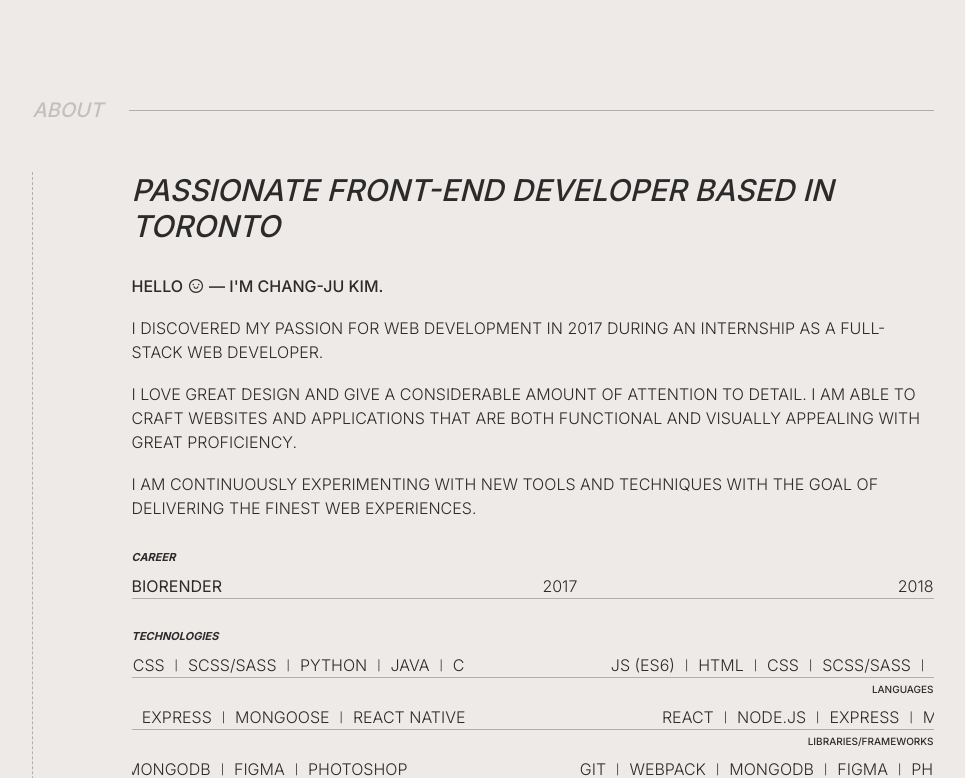
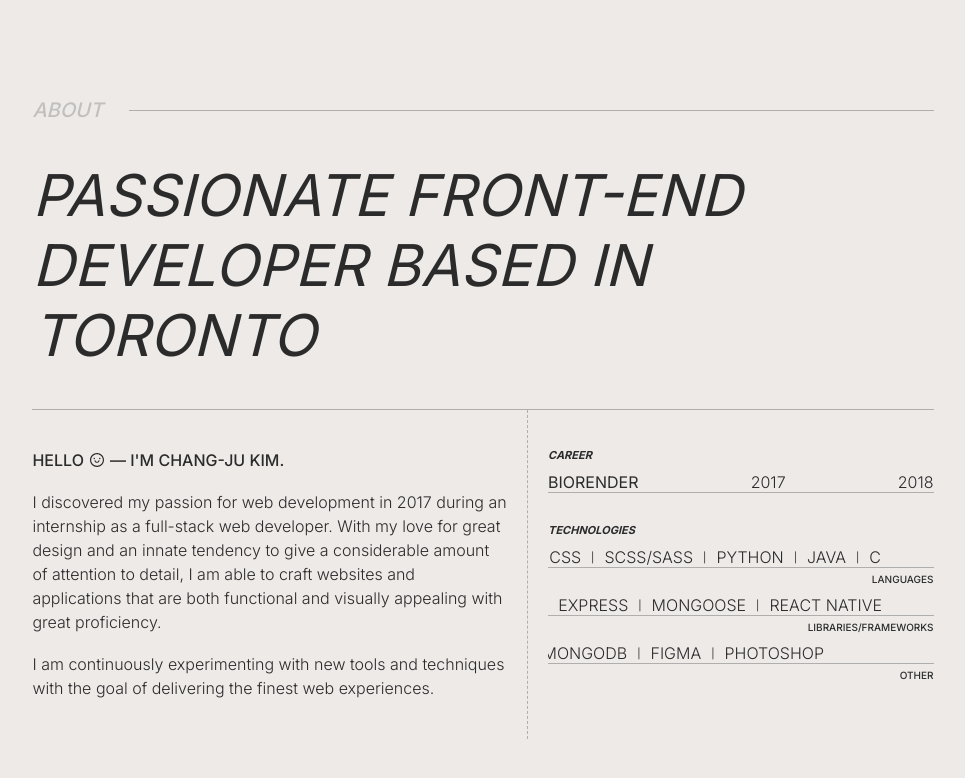
Before and after one commit to cjoak1028/portfolio-v1, a React (Create React App) app: page / in a window 1280 px wide. Shown: the part 802-1580 px from the top of the page, without its empty margins (157-1122 px from the left). Built offline with nearby package versions, Linux system fonts and the light colour scheme.

Commit message:
Restructured layout of about section

```diff
--- a/src/App.module.css
+++ b/src/App.module.css
@@ -3,6 +3,7 @@
     bottom: 0px;
     right: clamp(2rem, 6vw, 10rem);
     display: none;
+    text-transform: uppercase;
 }
 
 .contact {
--- a/src/components/About/About.js
+++ b/src/components/About/About.js
@@ -7,27 +7,26 @@ const About = () => {
   return (
     <div className={`${styles.about}`}>
       <h3>PASSIONATE FRONT-END DEVELOPER BASED IN TORONTO</h3>
-      <div className={styles["about-text"]}>
-        <p className={`${styles.intro} flex flex-ai-c`}>
-          HELLO <AiOutlineSmile className={styles.smiley} /> &#8212; I'M
-          CHANG-JU KIM.
+      <div className={styles["about__content"]}>
+        <div className={styles["about__me"]}>
+          <p className={`${styles.greeting} flex flex-ai-c`}>
+            Hello <AiOutlineSmile className={styles["smiley-icon"]} /> &#8212;
+            I'm Chang-Ju Kim.
           </p>
           <p>
-          I DISCOVERED MY PASSION FOR WEB DEVELOPMENT IN 2017 DURING AN
-          INTERNSHIP AS A FULL-STACK WEB DEVELOPER.
+            I discovered my passion for web development in 2017 during an
+            internship as a full-stack web developer. With my love for great design and
+            an innate tendency to give a considerable amount of attention to detail, I am able to
+            craft websites and applications that are both functional and
+            visually appealing with great proficiency.
           </p>
           <p>
-          I LOVE GREAT DESIGN AND GIVE A CONSIDERABLE AMOUNT OF ATTENTION TO
-          DETAIL. I AM ABLE TO CRAFT WEBSITES AND APPLICATIONS THAT ARE BOTH
-          FUNCTIONAL AND VISUALLY APPEALING WITH GREAT PROFICIENCY.
-        </p>
-        <p>
-          I AM CONTINUOUSLY EXPERIMENTING WITH NEW TOOLS AND TECHNIQUES WITH THE
-          GOAL OF DELIVERING THE FINEST WEB EXPERIENCES.
+            I am continuously experimenting with new tools and techniques with
+            the goal of delivering the finest web experiences.
           </p>
         </div>
-      <div className={styles["experience-container"]}>
-        <div className={styles["work-experience"]}>
+        <div className={styles["about__experience"]}>
+          <div className={styles["about__career"]}>
             <h4>Career</h4>
             <div className="flex flex-jc-sb">
               <p className={styles.company}>BioRender</p>
@@ -35,7 +34,7 @@ const About = () => {
               <p className={styles.year}>2018</p>
             </div>
           </div>
-        <div className={styles["technologies"]}>
+          <div className={styles["about__tech"]}>
             <h4>Technologies</h4>
             <div className={styles["tech-category"]}>
               <div
@@ -182,6 +181,7 @@ const About = () => {
             </div>
           </div>
         </div>
+      </div>
       <div className={styles.transition}>
         <p>CHECK OUT SOME OF MY WORK </p>
         <BsArrowDownShort className={styles["arrow-icon"]} />
--- a/src/components/About/About.module.css
+++ b/src/components/About/About.module.css
@@ -1,42 +1,61 @@
 .about {
     display: flex;
     flex-direction: column;
-    border-left: 1px dashed var(--c-sub);
-    padding-left: calc(10% + 0.8rem);
-    /* width: 70%; */
 }
 
 .about h3 {
-    font-weight: var(--fw-medium);
-    font-size: clamp(2rem, 2.5vw, 3rem);
-    /* font-size: 3rem; */
-    margin-bottom: 3rem;
+    font-weight: var(--fw-regular);
+    font-size: clamp(3rem, 4.5vw, 6rem);
     font-style: italic;
+    padding: clamp(2rem, 3vw, 4rem) 0;
+    border-bottom: 1px solid var(--c-sub);
 }
 
-.about p, .skill {
+.about__content {
+    display: flex;
+    flex-direction: column;
+}
+
+.about__me, .about__experience {
+    padding: clamp(2rem, 3vw, 4rem) 0;
+}
+
+.smiley-icon {
+    margin: 0 .5rem;
+}
+
+.greeting {
+    font-weight: var(--fw-medium) !important;
+    text-transform: uppercase;
+    margin-bottom: 1rem;
+}
+
+.about__content p, .skill {
     font-weight: var(--fw-light);
     font-size: clamp(1.4rem, 1.8vw, 1.6rem);
+}
+
+.about__content {
+    margin-bottom: clamp(10rem, 15vw, 20rem);
+}
+
+.about__me {
+    border-bottom: 1px dashed var(--c-sub);
+}
+
+.about__me p {
     line-height: clamp(2rem, 2.2vw, 2.4rem);
 }
 
-.about-text {
-    margin-bottom: 3rem;
-}
-
-.about-text p:not(:last-child) {
+.about__me p:not(:last-child) {
     margin-bottom: 1.8rem;
 }
 
-.intro {
-    font-weight: var(--fw-medium) !important;
+.about__experience {
+    text-transform: uppercase;
 }
 
-.smiley {
-    margin: 0 .5rem;
-}
-
-.work-experience {
+.about__career {
     border-bottom: 1px solid var(--c-sub);
     margin-bottom: 3rem;
 }
@@ -49,13 +68,13 @@
     font-weight: var(--fw-light) !important;
 }
 
-.work-experience h4, .technologies h4 {
+.about__career h4, .about__tech h4 {
     margin-bottom: 1rem;
     font-style: italic;
     font-size: 1.1rem;
 }
 
-.technologies {
+.about__tech {
     overflow: hidden;
 }
 
@@ -94,13 +113,6 @@
     margin-right: 10%;
 }
 
-.experience-container {
-    /* border-left: 1px dashed var(--c-sub);
-    border-right: 1px dashed var(--c-sub); */
-    /* padding: 2rem; */
-    margin-bottom: 20rem;
-}
-
 .transition {
     display: flex;
     align-items: center;
@@ -117,19 +129,21 @@
     font-size: clamp(2rem, 2.3vw, 2.5rem);
 }
 
-@media only screen and (min-width: 61.25em) {
-    .about {
-        /* flex-direction: row;
-        justify-content: space-between; */
-        /* width: 90%; */
+@media only screen and (min-width: 43.75em) {
+    .about__content {
+        flex-direction: row;
     }
 
-    .container-1 {
-        width: 40%;
+    .about__me {
+        border-bottom: none;
+        border-right: 1px dashed var(--c-sub);
+        padding-right: clamp(1rem, 2vw, 2rem);
+        width: 55%;
     }
 
-    .container-2 {
-        width: 50%;
+    .about__experience {
+        padding-left: clamp(1rem, 2vw, 2rem);
+        width: 45%;
     }
 }
 
--- a/src/components/Layout/Section.module.css
+++ b/src/components/Layout/Section.module.css
@@ -1,7 +1,5 @@
 .section {
     margin: auto;
-    /* margin-bottom: clamp(10rem, 15vw, 20rem); */
-    margin-bottom: clamp(2rem, 4vw, 5rem);
     display: flex;
     flex-direction: column;
 }
@@ -9,7 +7,7 @@
 .section__title {
     display: flex;
     align-items: center;
-    margin-bottom: clamp(2rem, 4vw, 5rem);
+    text-transform: uppercase;
 }
 
 .section__title h2 {
@@ -33,7 +31,7 @@
     padding-top: clamp(1rem, 2vw, 3.5rem);
 }
 
-@media only screen and (min-width: 43.75em) {
+@media only screen and (min-width: 61.25em) {
     .section {
         width: 80%;
         max-width: 100rem;
--- a/src/components/Projects/Projects.module.css
+++ b/src/components/Projects/Projects.module.css
@@ -1,6 +1,7 @@
 .projects {
     border-left: 1px dashed var(--c-sub);
     padding-left: 0.8rem;
+    margin-top: clamp(2rem, 4vw, 5rem);
 }
 
 .project {
@@ -20,6 +21,7 @@
     margin-right: clamp(2rem, 3vw, 4rem);
     font-style: italic;
     font-weight: var(--fw-medium);
+    text-transform: uppercase;
 }
 
 .flex-container {
--- a/src/index.css
+++ b/src/index.css
@@ -27,7 +27,6 @@ body {
   background-color: var(--c-bg);
   color: var(--c-main);
   font-family: var(--ff-main);
-  text-transform: uppercase;
 }
 
 *, *::before, *::after {
@@ -70,3 +69,8 @@ code {
 .flex-jc-sb {
   justify-content: space-between;
 }
+
+/* TYPOGRAPHY */
+/* p {
+  font-size: clamp(1.4rem, 1.8vw, 1.6rem);
+} */
```
Lines whose indentation alone changed are shown as unchanged.
